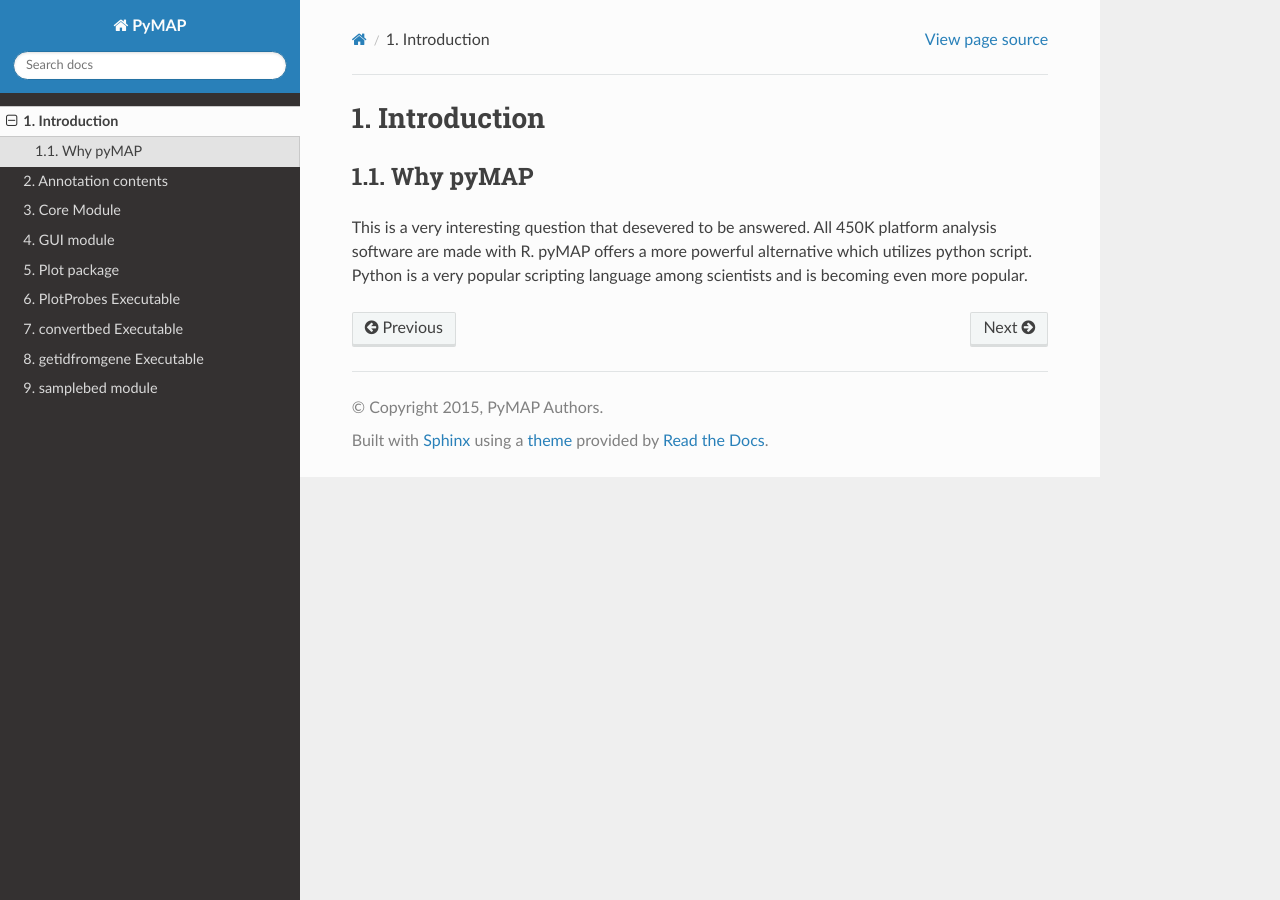
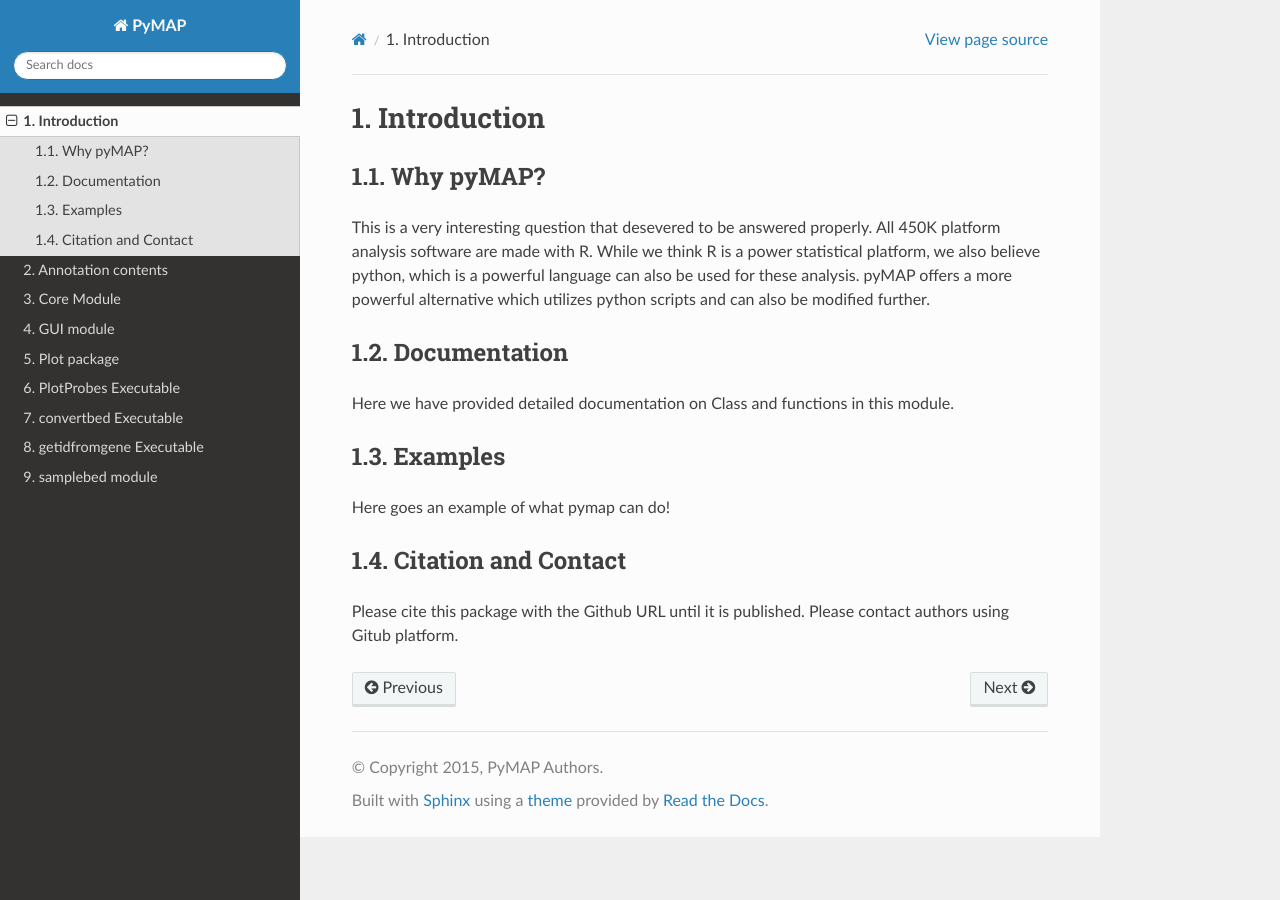
Before and after one commit to AminMahpour/PyMAP, a Sphinx documentation site: the page built from docs/Introduction.rst, in a window 1280 px wide. Built offline with Sphinx 7.4.7 and the Read the Docs theme 2.0.0, drawn with Linux system fonts in a browser that asks for light colours.

```diff
--- a/docs/Introduction.rst
+++ b/docs/Introduction.rst
@@ -1,7 +1,22 @@
 Introduction
 ============
 
-Why pyMAP
----------
-This is a very interesting question that desevered to be answered. All 450K platform analysis software are made with R. pyMAP offers a more powerful alternative which utilizes python script.
-Python is a very popular scripting language among scientists and is becoming even more popular.
+Why pyMAP?
+----------
+This is a very interesting question that desevered to be answered properly. All 450K platform analysis software are made with R.
+While we think R is a power statistical platform, we also believe python, which is a powerful language can also be used for these analysis.
+pyMAP offers a more powerful alternative which utilizes python scripts and can also be modified further.
+
+Documentation
+-------------
+
+Here we have provided detailed documentation on Class and functions in this module.
+
+Examples
+--------
+Here goes an example of what pymap can do!
+
+
+Citation and Contact
+--------------------
+Please cite this package with the Github URL until it is published. Please contact authors using Gitub platform.
```
